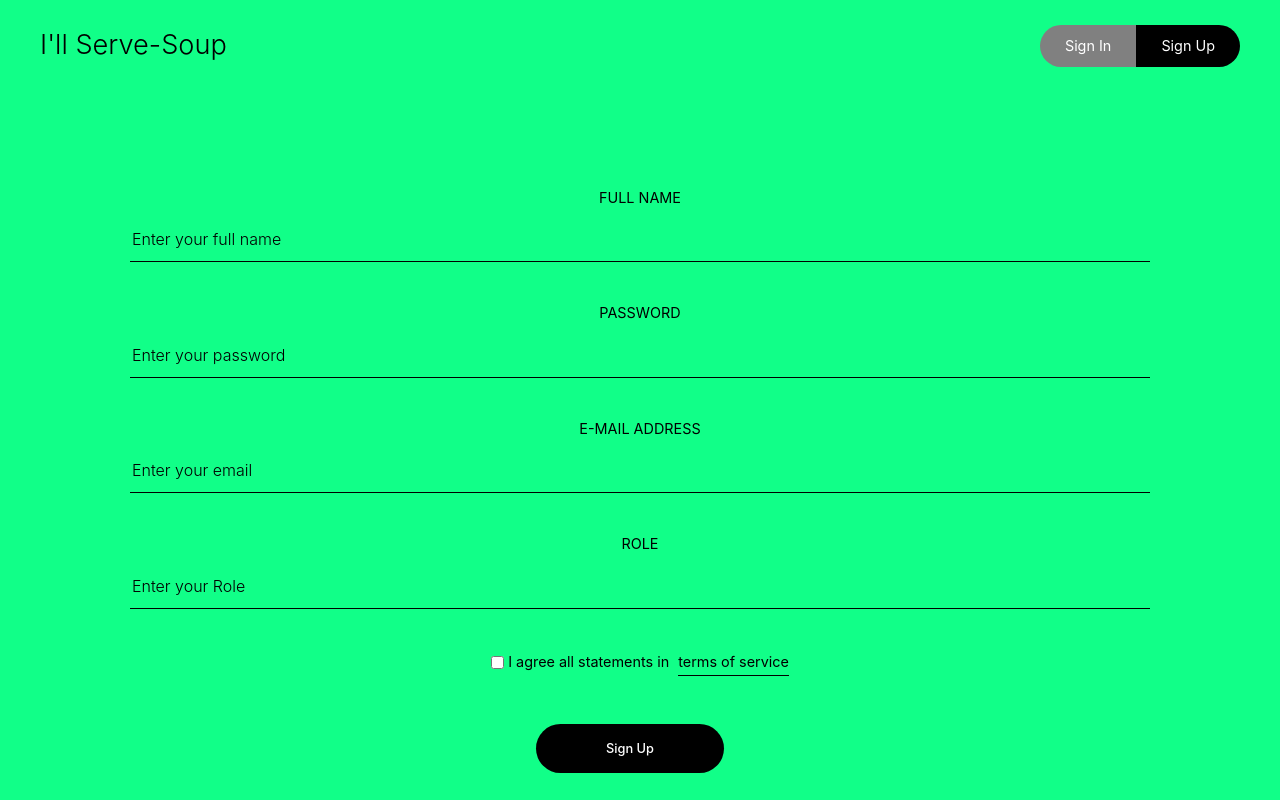
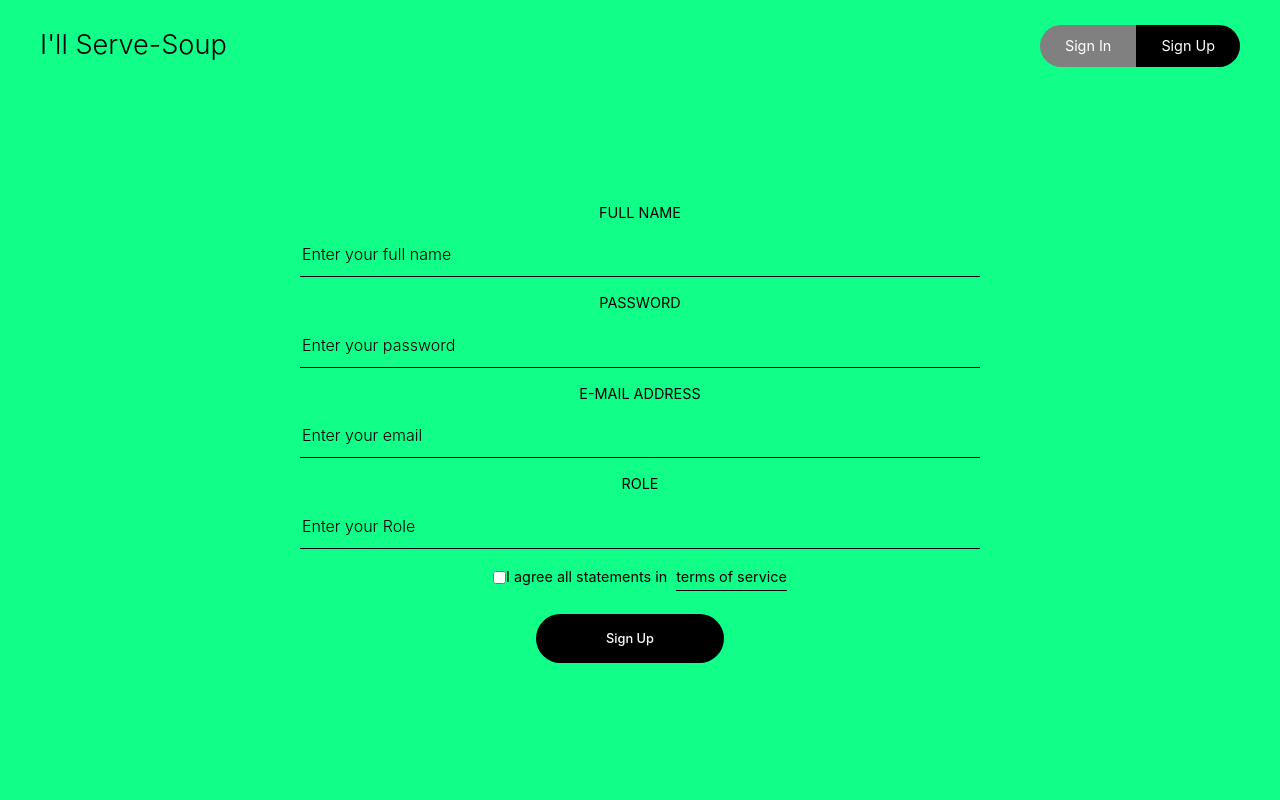
Before and after one commit to i-ll-serve-soup-july-2019/FrontEnd, a React (Create React App) app in the folder serve-soup/: page /sign-up in a window 1280 px wide. Built offline with nearby package versions, Linux system fonts and the light colour scheme.

Commit message:
fixed small bugs with navbar in sign up component

```diff
--- a/serve-soup/src/App.css
+++ b/serve-soup/src/App.css
@@ -377,6 +377,8 @@ sup {
 
 .FormField {
   margin-bottom: 40px;
+  max-width: 800px;
+  margin: 15px auto
 }
 
 .FormField__Label {
--- a/serve-soup/src/components/NavBar.js
+++ b/serve-soup/src/components/NavBar.js
@@ -27,6 +27,9 @@ class NavBar extends React.Component {
           >
             Add item
           </NavLink>
+          <Link to="/sign-in" className="PageSwitcher__Item">
+            Sign Out
+          </Link>
         </div>
       </div>
     );
--- a/serve-soup/src/components/SignUpForm.js
+++ b/serve-soup/src/components/SignUpForm.js
@@ -106,7 +106,7 @@ class SignUpForm extends Component {
                     name="hasAgreed"
                     value={this.state.hasAgreed}
                     onChange={this.handleChange}
-                  />{" "}
+                  />
                   I agree all statements in{" "}
                   <a href="" className="FormField__TermsLink">
                     terms of service
```
